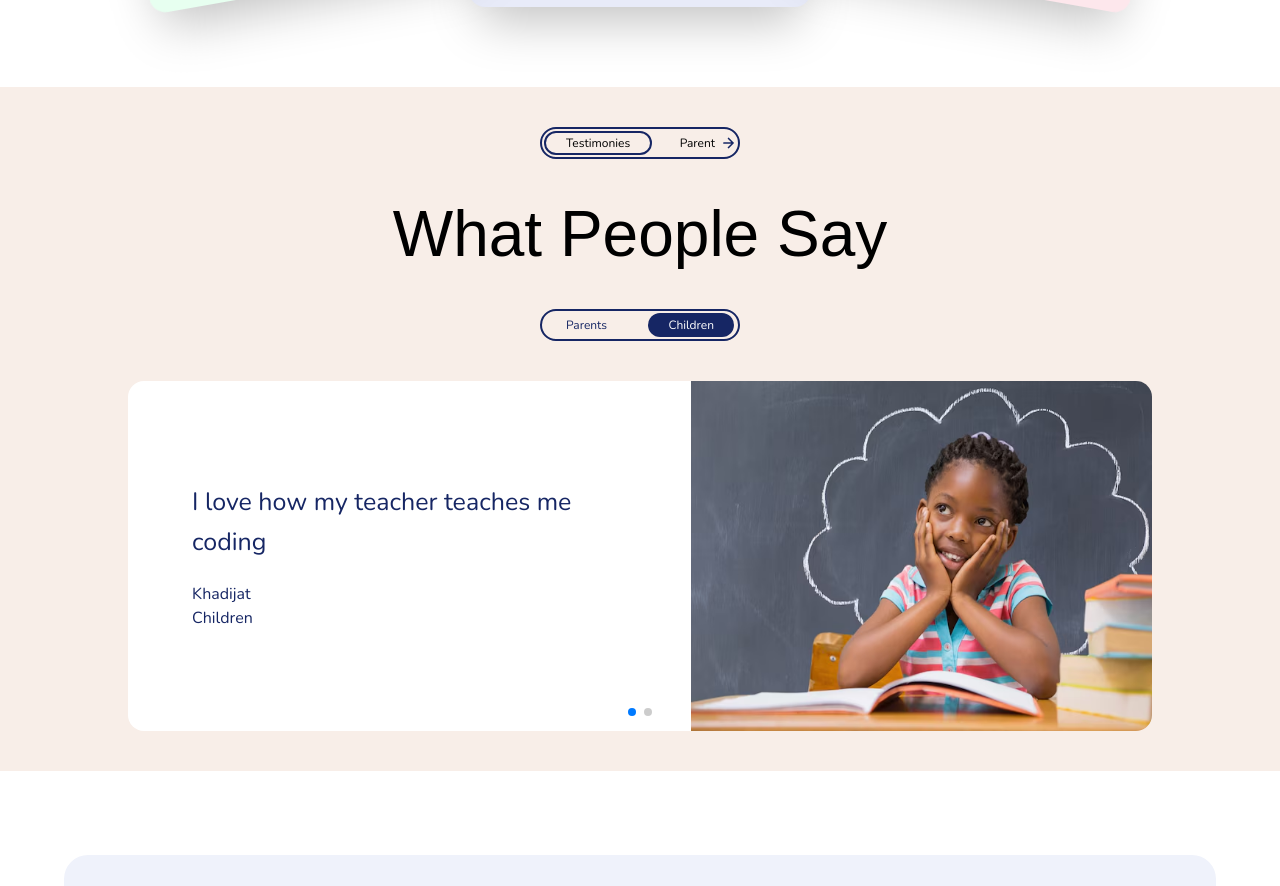
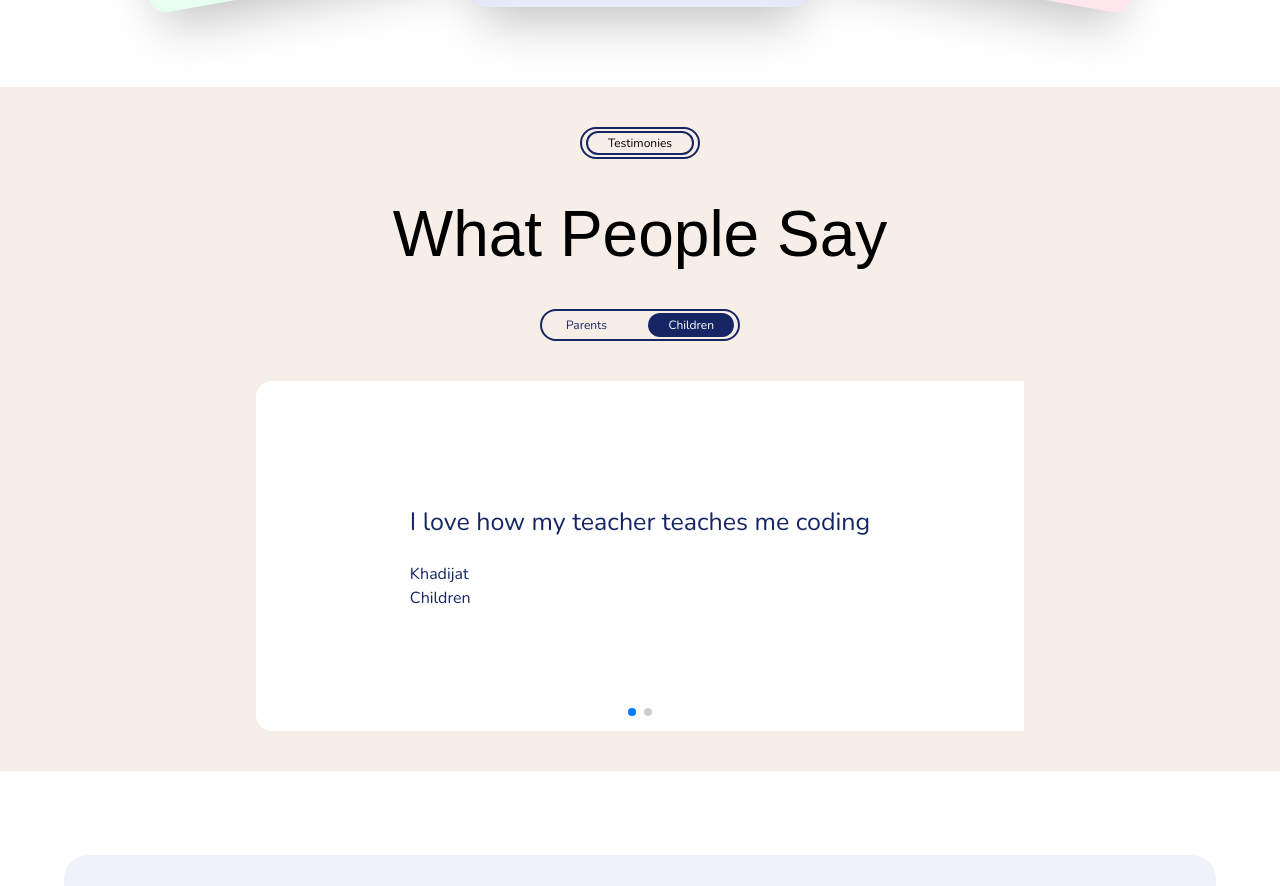
Before and after one commit to Jamleads/tech_kiddies, a React (Vite) app: page / in a window 1280 px wide. Shown: the part 4762-5648 px from the top of the page. Built offline with nearby package versions, Linux system fonts and the light colour scheme; a web font is replaced by a local one.

Commit message:
link redirect, testimonies chnage

```diff
--- a/src/components/Pricing.jsx
+++ b/src/components/Pricing.jsx
@@ -3,6 +3,7 @@ import { useState } from "react";
 import { arrowRight, CheckedIcon } from "../assets";
 import { pricingData } from "../utilities/data";
 import Button from "./Button";
+import { Link } from "react-router-dom";
 
 const Pricing = ({ atHome, btnClick }) => {
   const [yearly, setYearly] = useState(false);
@@ -132,7 +133,13 @@ const Pricing = ({ atHome, btnClick }) => {
 
       {}
       <div className="flex justify-center mb-20">
-        {atHome ? <Button btnClick={btnClick} btnText={"Explore Now"} /> : ""}
+        {atHome ? (
+          <Link to="/subscribe">
+            <Button btnText={"Explore Now"} />
+          </Link>
+        ) : (
+          ""
+        )}
       </div>
     </div>
   );
--- a/src/components/Testimonies.jsx
+++ b/src/components/Testimonies.jsx
@@ -1,6 +1,6 @@
 import Button from "./Button";
 import { Swiper, SwiperSlide } from "swiper/react";
-import { ChildImage, ParentImg, arrowRight } from "../assets";
+// import { ChildImage, ParentImg } from "../assets";
 import { Pagination } from "swiper/modules";
 import { testimonies } from "../utilities/data";
 import { useState } from "react";
@@ -19,18 +19,13 @@ const Testimonies = () => {
       id="testimonies"
       className="bg-lightYellow py-10 flex flex-col gap-10"
     >
-      <span className="w-[200px] mx-auto py-[2px] px-[2px] rounded-full md:border-[2px] border-[1px] border-darkerBlue flex items-center justify-between">
+      <span className="w-[120px] mx-auto py-[2px] px-[2px] rounded-full md:border-[2px] border-[1px] border-darkerBlue flex items-center justify-center">
         <Button
           btnText={"Testimonies"}
           btnStyle={
             "md:border-[2px] border-[1px] text-xs rounded-full border-darkerBlue px-5 py-[2px] bg-transparent"
           }
         />
-
-        <button className="py-[2px] text-xs px-[2px] bg-transparent flex items-center gap-2">
-          <span>Parent</span>
-          <img src={arrowRight} alt="" />
-        </button>
       </span>
 
       <h1 className="font-showcase text-center show-text">What People Say</h1>
@@ -56,14 +51,14 @@ const Testimonies = () => {
         />
       </div>
 
-      <div data-aos="zoom-in" className="lg:w-[80%] w-[90%] mx-auto">
+      <div data-aos="zoom-in" className="lg:w-[60%] w-[90%] mx-auto">
         <Swiper pagination modules={[Pagination]} className="mySwiper">
           {testimonies
             .filter((item) => item.isParent === !childTestimonies)
             .map((each) => (
               <SwiperSlide key={each.id}>
                 <div className="testimonies lg:h-[350px] flex lg:flex-row flex-col items-center">
-                  <div className="lg:w-[55%] lg:px-16 px-8 lg:h-full h-[400px] flex items-center justify-center bg-mainWhite lg:rounded-s-2xl">
+                  <div className="lg:w-[100%] px-8  lg:h-full h-[400px] flex items-center justify-center bg-mainWhite lg:rounded-s-2xl">
                     <div className="text-darkerBlue flex flex-col gap-5">
                       <h1 className="inter-small !text-[25px] !leading-10 !font-light">
                         {each.testMessage}
@@ -77,13 +72,13 @@ const Testimonies = () => {
                     </div>
                   </div>
 
-                  <div className="lg:w-[45%] h-full reviewImage">
+                  {/* <div className="lg:w-[45%] h-full reviewImage">
                     <img
                       src={each.isParent === true ? ParentImg : ChildImage}
                       alt=""
                       className="w-full h-full rounded-r-2xl"
                     />
-                  </div>
+                  </div> */}
                 </div>
               </SwiperSlide>
             ))}
--- a/src/index.css
+++ b/src/index.css
@@ -23,7 +23,6 @@
 body {
   background-color: #ffffff;
   font-family: "Nunito", sans-serif;
-  /* scroll-behavior: smooth !important; */
 }
 .inter-small {
   font-family: "Nunito", sans-serif;
@@ -43,8 +42,6 @@ body {
   display: flex;
   align-items: center;
   justify-content: center;
-  /* height: 500px; */
-  /* background-color: red; */
 }
 .course img {
   width: 100%;
--- a/src/pages/Home.jsx
+++ b/src/pages/Home.jsx
@@ -57,6 +57,9 @@ const Home = () => {
   const showEnrollForm = () => {
     setOpen(!open);
   };
+  useEffect(() => {
+    window.scrollTo(0, 0);
+  }, []);
 
   return (
     <>
--- a/src/pages/Subscriptions.jsx
+++ b/src/pages/Subscriptions.jsx
@@ -1,4 +1,4 @@
-import { useState } from "react";
+import { useEffect, useState } from "react";
 import {
   arrowRight,
   MinusCircle,
@@ -27,6 +27,9 @@ const Subscriptions = () => {
   const openParentForm = () => {
     setParentForm(!parentForm);
   };
+  useEffect(() => {
+    window.scrollTo(0, 0);
+  }, []);
 
   return (
     <>
@@ -164,7 +167,7 @@ const Subscriptions = () => {
                     />
                   </div>
                   {open === index && (
-                    <p className=" font-light text-[12px]">{item.content}</p>
+                    <p className="font-light text-[20px]">{item.content}</p>
                   )}
                 </div>
               ))}
--- a/src/utilities/data.js
+++ b/src/utilities/data.js
@@ -313,19 +313,23 @@ export const faqData = [
       "Classes are self-paced and kids can take the classes at any preferable time. Most kids spend between 1 hour to 2 hours per week to learn.",
   },
   {
+    title: "Is the class rate affordable?",
+    content:
+      "According to research, Tech Kiddies offers the best courses at an affordable rate",
+  },
+  {
     title: "How do I make payment?",
     content:
-      "Classes are self-paced and kids can take the classes at any preferable time. Most kids spend between 1 hour to 2 hours per week to learn.",
+      "Kindly fill the form and find attached Tech Kiddies account details",
   },
   {
-    title: "What ages are these courses made for ?",
-    content:
-      "Classes are self-paced and kids can take the classes at any preferable time. Most kids spend between 1 hour to 2 hours per week to learn.",
+    title: "What ages are these courses made for?",
+    content: "These courses are designed for ages 5 to 16.",
   },
   {
     title: "Can my 3 year old get started with Tech?",
     content:
-      "Classes are self-paced and kids can take the classes at any preferable time. Most kids spend between 1 hour to 2 hours per week to learn.",
+      "We've got the package for kids between 2 to 5 years. They learn via entertaining videos.",
   },
 ];
 
```
